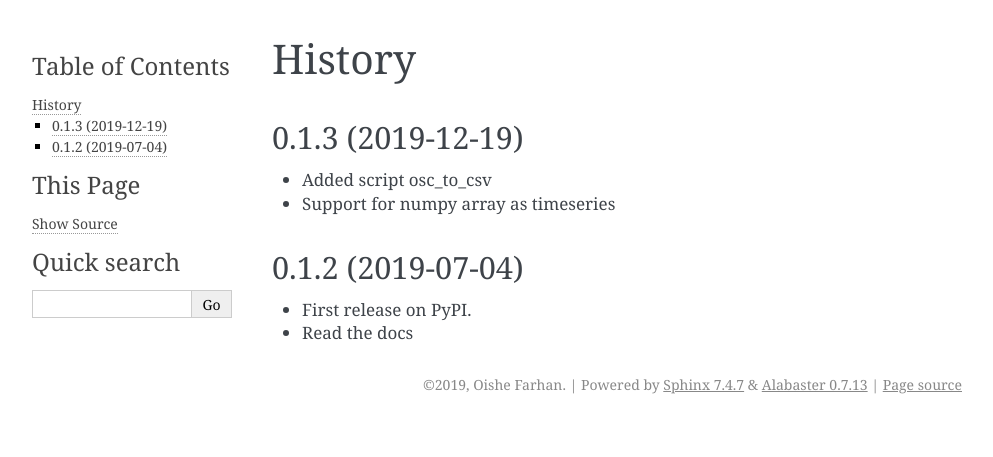
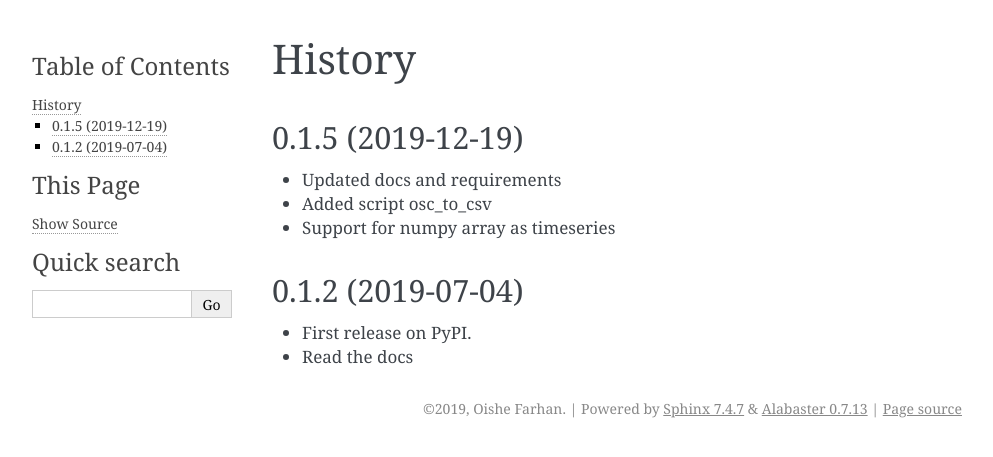
Before and after one commit to oishefarhan/OSC_recorder, a Sphinx documentation site: the page built from docs/history.rst, in a window 1280 px wide. Shown: the top 457 px of the page, without its empty margins (148-1141 px from the left). Built offline with Sphinx 7.4.7, drawn with Linux system fonts in a browser that asks for light colours.

Commit message:
Updated docs and requirements

```diff
--- a/HISTORY.rst
+++ b/HISTORY.rst
@@ -2,9 +2,10 @@
 History
 =======
 
-0.1.3 (2019-12-19)
+0.1.5 (2019-12-19)
 ------------------
 
+* Updated docs and requirements
 * Added script osc_to_csv
 * Support for numpy array as timeseries
 
--- a/README.rst
+++ b/README.rst
@@ -21,6 +21,8 @@ Documentation: https://osc-recorder.readthedocs.io.
 Installation
 ------------
 * Download and install liblo_ first
+  * For Mac OSX :code:`brew install liblo`
+* Install cython: :code:`pip install cython`
 * Install pyliblo: :code:`pip install pyliblo`
 * If it doesn't work, follow instructions here: pyliblo_
 
--- a/docs/usage.rst
+++ b/docs/usage.rst
@@ -1,6 +1,8 @@
 =====
 Usage
 =====
+
+These scripts should be available as terminal commands without the .py extension.
 
 --------------
 capture_osc.py
@@ -49,6 +51,8 @@ Convert an osc file to multiple csv files.
 File names for csv are the path names.
 The first column is the corresponding timestamp.
 
+With liblo installed, osc files can be captured with :code:`oscdump [PORT] > [filename]`
+
 arguements:
   FILEPATH              osc file path
 
--- a/osc_recorder/__init__.py
+++ b/osc_recorder/__init__.py
@@ -3,7 +3,7 @@
 """Top-level package for OSC-recorder."""
 
 
-__version__ = '0.1.3'
+__version__ = '0.1.4'
 
 from .base import TimeSeriesBundle
 from .collector import Collector
--- a/requirements_dev.txt
+++ b/requirements_dev.txt
@@ -1,4 +1,5 @@
 Cython==0.29.11
+pyliblo==0.10.0
 numpy==1.16.4
 pip==18.1
 bumpversion==0.5.3
--- a/setup.cfg
+++ b/setup.cfg
@@ -1,5 +1,5 @@
 [bumpversion]
-current_version = 0.1.0
+current_version = 0.1.4
 commit = True
 tag = True
 
@@ -18,4 +18,3 @@ universal = 1
 exclude = docs
 
 [aliases]
-# Define setup.py command aliases here
--- a/setup.py
+++ b/setup.py
@@ -64,6 +64,6 @@ setup(
     test_suite='tests',
     tests_require=test_requirements,
     url='https://github.com/oishefarhan/osc_recorder',
-    version='0.1.3',
+    version='0.1.4',
     zip_safe=False,
 )
```
